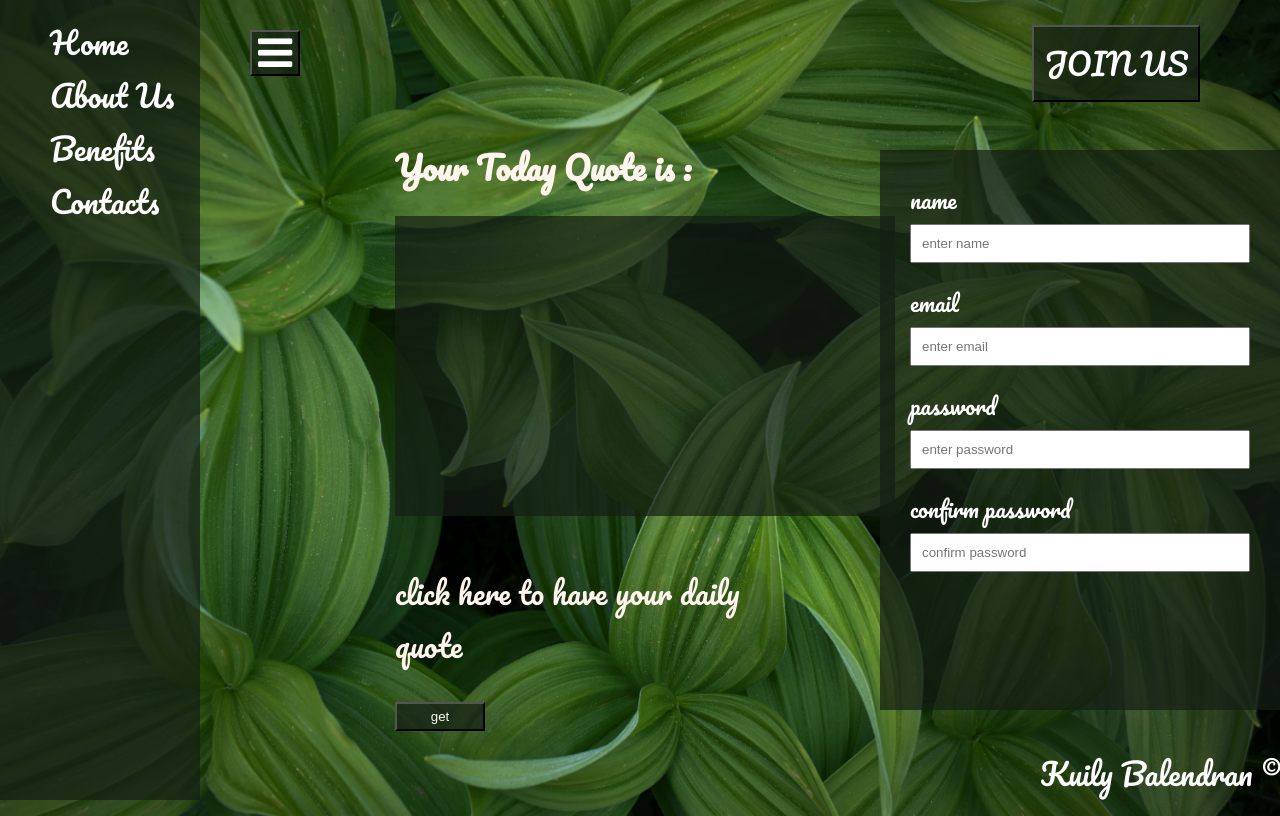
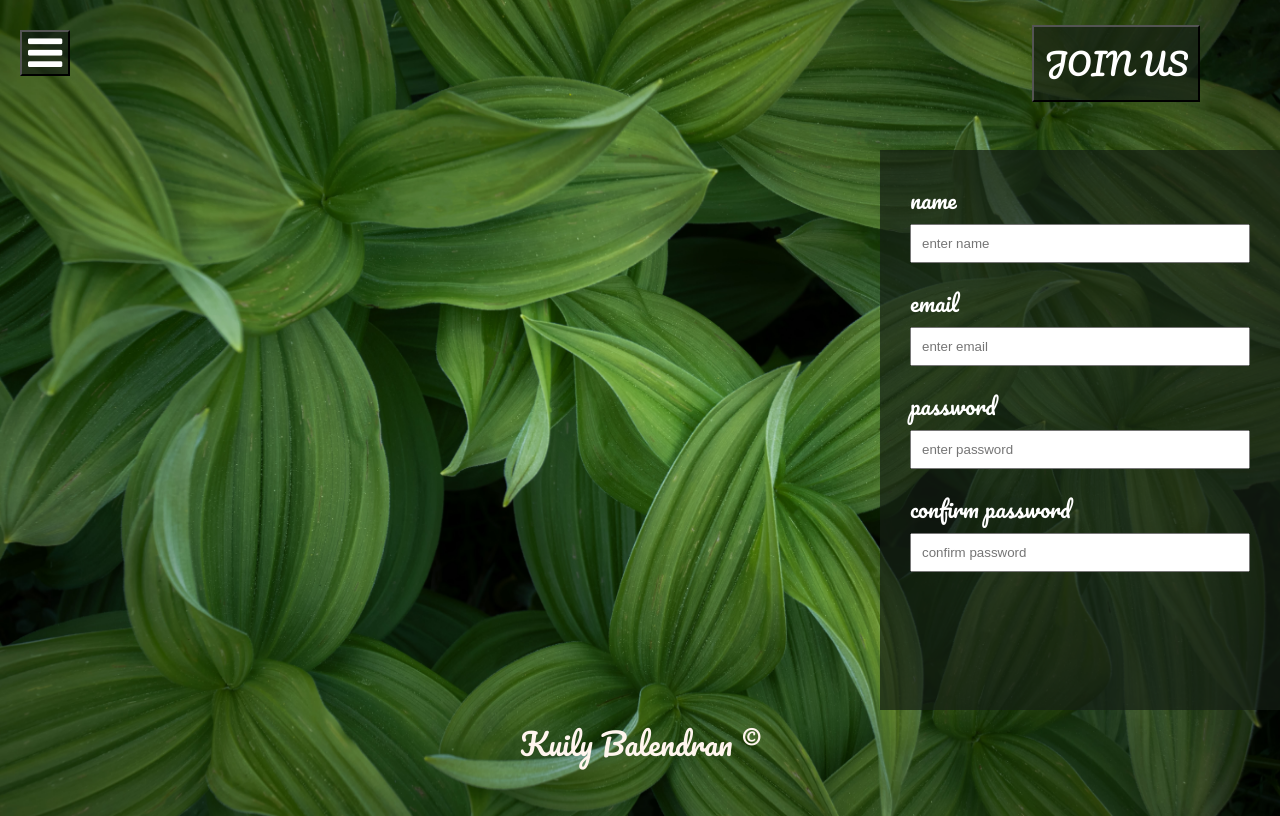
Before and after one commit to git-sedone/daily-quote, a PHP site: page / in a window 1280 px wide. Run offline with PHP 8.4, Linux system fonts and the light colour scheme.

Commit message:
adding code for toggle buttons

```diff
--- a/index.html
+++ b/index.html
@@ -31,7 +31,7 @@
             </ul>
 
         </div>
-        <button class="form-btn">JOIN US</button>
+        <button class="form-btn" id="join">JOIN US</button>
         <div class="container-form">
             <div class="form">
                 <div class="input" id="input">
@@ -57,6 +57,6 @@
 
     </div>
     <script src="main.js"></script>
-    <footer class="footer">Kuily Balendran &copy</footer>
+    <footer class="footer"><p>Kuily Balendran &copy</p></footer>
 </body>
 </html>
--- a/main.js
+++ b/main.js
@@ -1,7 +1,7 @@
 const dailyquote = document.getElementById('quote');
 const quotebtn = document.getElementById('btn');
-
-
+const toggle = document.getElementById('toggle');
+const join = document.getElementById('join')
 quotebtn.addEventListener('click', function getquote(){
     fetch(`https://quote-garden.herokuapp.com/api/v2/quotes/random`)
     .then(res => res.json())
@@ -11,3 +11,11 @@ quotebtn.addEventListener('click', function getquote(){
 
     })
 })
+
+toggle.addEventListener('click', function(){
+    document.body.classList.toggle('appear');
+})
+
+join.addEventListener('click', function(){
+    document.body.classList.toggle('appear-form');
+})
--- a/style.css
+++ b/style.css
@@ -4,16 +4,22 @@
     --transp-background:  rgba(20, 30, 20, 0.7);
 }
 .toggle{
-    position: absolute;
+    position: fixed;
     top: 0;
     left:0;
     margin-top: 30px;
-    margin-left: 250px;
+    margin-left: 20px;
     background-color: var(--transp-background);
     color: white;
 }
 .toggle:hover{
     transform: scale(1.4);
+}
+.toggle:focus{
+    outline: none;
+}
+body.appear{
+    transform: translateX(200px);
 }
 .side-bar{
     background-color: var(--transp-background);
@@ -22,7 +28,8 @@
     left: 0;
     height: 100vh;
     width: 200px;
-    /* transform: translateX(-100%); */
+    z-index: 100;
+    transform: translateX(-100%);
 }
 .side-bar ul li a{
     color: white;
@@ -51,6 +58,9 @@
     margin-top: 150px;
     /* display: none; */
 
+}
+body.appear-form{
+    display:block;
 }
 .form .input{
     padding: 10px;
@@ -83,14 +93,18 @@ body{
     font-family: Pacifico;
 }
 .container-quote{
-
-   height: 70vh;
+   position: fixed;
+   top:0;
+   right: ;
+   height: 100px;
    width: 400px;
    margin-right: 90px;
+   display: none;
 }
 
 
 .quote{
+
     width: 500px;
     height: 300px;
     margin: auto;
@@ -140,8 +154,8 @@ p{
   bottom: 0;
   width: 100%;
   color: white;
-  text-align: end;
-  font-size: 30px;
+  text-align: center;
+  font-size: 20px;
 }
 .form-btn{
     background: var(--transp-background);
```
